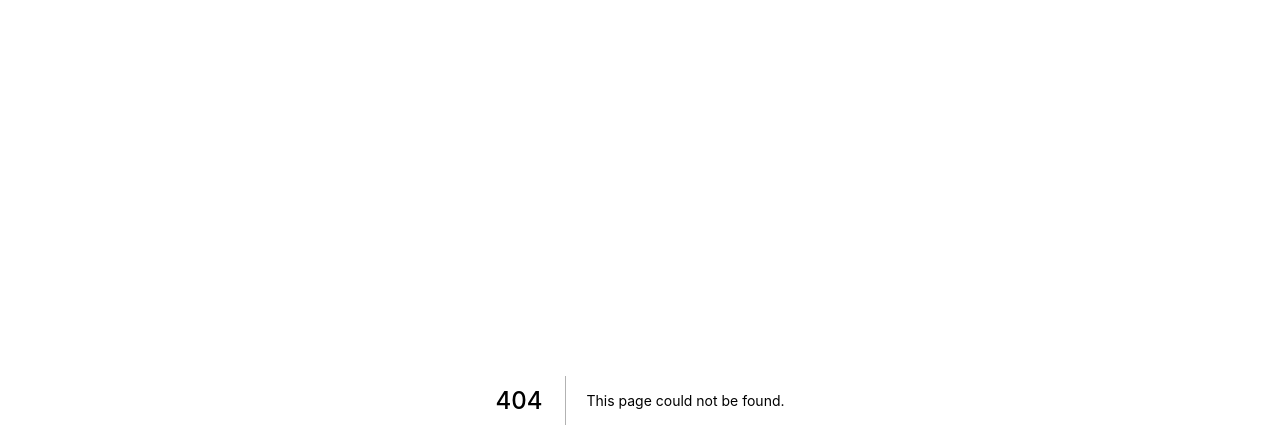
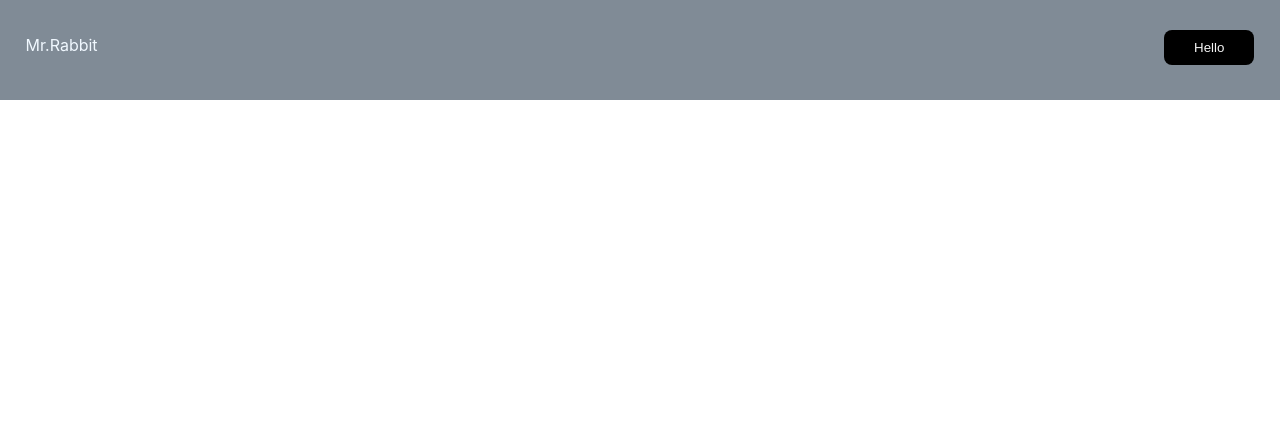
Before and after one commit to Rabbitnote/note-app, a Next.js app: page /components/Nav in a window 1280 px wide. Before the commit this address had no page. Shown: the top 448 px of the page. Built offline with nearby package versions, Linux system fonts and the light colour scheme.

Commit message:
[ADD] Nav to Page

```diff
--- /dev/null
+++ b/pages/components/Nav.js
@@ -0,0 +1,22 @@
+import React,{Fragment} from 'react';
+import styles from '../../styles/Nav.module.css';
+import Head from 'next/head';
+const Nav = () =>{
+    return (<Fragment>
+         <Head>
+                <title>Note App</title>
+            </Head>
+
+            <div className={styles.nav}>
+                <div className={styles.container}>
+                    <div className={styles.title}>Mr.Rabbit</div>
+                    <div>
+                        <button className={styles.button}>Hello</button>
+                    </div>
+                </div>
+            </div>
+            <div>
+              </div>
+        </Fragment>);
+}
+export default Nav;
--- /dev/null
+++ b/styles/Nav.module.css
@@ -0,0 +1,27 @@
+.nav{
+    width: 100vw;
+    height:100px;
+    background-color:#808B96  ;
+
+}
+.button{
+    border-radius: 8px;
+    background-color: black;
+    color: whitesmoke;
+    border: none;
+    position: relative;
+    top: -5px;
+    padding: 10px 30px;
+    display: inline-block;
+}
+.container{
+    width: 100vw;
+    padding: 2%;
+    padding-top: 35px;
+    display: flex;
+    justify-content: space-between;
+
+}
+.title{
+    color: aliceblue;
+}
```
Also changed, not shown: pages/index.js (+9 -61 lines), styles/MainPage.module.css (added).
